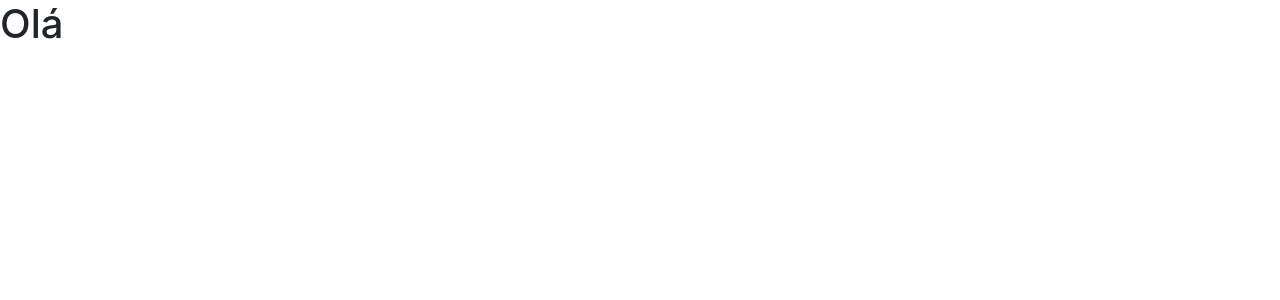
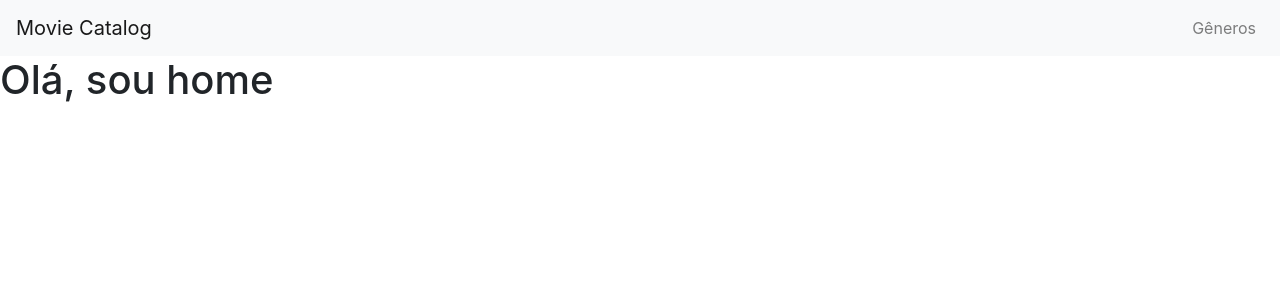
Before and after one commit to thaisrmesquita/movie-catalog, a React (Create React App) app in the folder frontend/: page / in a window 1280 px wide. Shown: the top 300 px of the page. Built offline with nearby package versions, Linux system fonts and the light colour scheme.

Commit message:
Criado estrutura básica de navegação com Router

```diff
--- a/frontend/package.json
+++ b/frontend/package.json
@@ -9,6 +9,7 @@
     "bootstrap": "^4.5.3",
     "react": "^17.0.1",
     "react-dom": "^17.0.1",
+    "react-router-dom": "^5.2.0",
     "react-scripts": "4.0.0",
     "reactstrap": "^8.7.1",
     "web-vitals": "^0.2.4"
--- a/frontend/src/App.js
+++ b/frontend/src/App.js
@@ -1,8 +1,25 @@
+import React from 'react';
+import Header from './Header';
+import {
+  BrowserRouter as Router,
+  Route
+} from 'react-router-dom';
+
 function App() {
+  const Home = () => {
+    return <h1>Olá, sou home</h1>
+  }
+  const Genres = () => {
+    return <h1>Olá, sou Generos</h1>
+  }
   return (
-    <div className="App">
-      <h1>Olá</h1>
-    </div>
+    <Router>
+      <div>
+        <Header />
+        <Route path='/' exact component={Home} />
+        <Route path='/genres' component={Genres} />
+      </div>
+    </Router>
   );
 }
 
--- /dev/null
+++ b/frontend/src/Header.js
@@ -0,0 +1,37 @@
+import React, {useState} from 'react';
+import {
+  Navbar,
+  NavbarBrand,
+  Collapse,
+  Nav,
+  NavItem,
+  NavLink,
+  NavbarToggler
+} from 'reactstrap';
+import { Link } from 'react-router-dom';
+
+const Header = () => {
+  const [open, setOpen] = useState(false);
+
+  const toggle = () => {
+    setOpen(!open);
+  }
+
+  return (
+    <div>
+    <Navbar color="light" light expand="md">
+      <NavbarBrand tag={ Link } to={'/'}>Movie Catalog</NavbarBrand>
+      <NavbarToggler onClick={ toggle } />
+      <Collapse isOpen={open} navbar>
+        <Nav className='ml-auto' navbar>
+          <NavItem>
+            <NavLink tag={Link} to='/genres'>Gêneros</NavLink>
+          </NavItem>
+        </Nav>
+      </Collapse>
+    </Navbar>
+  </div>
+  )
+}
+
+export default Header;
```
Also changed, not shown: 1 other file (tests, documents, lock files or other folders).
